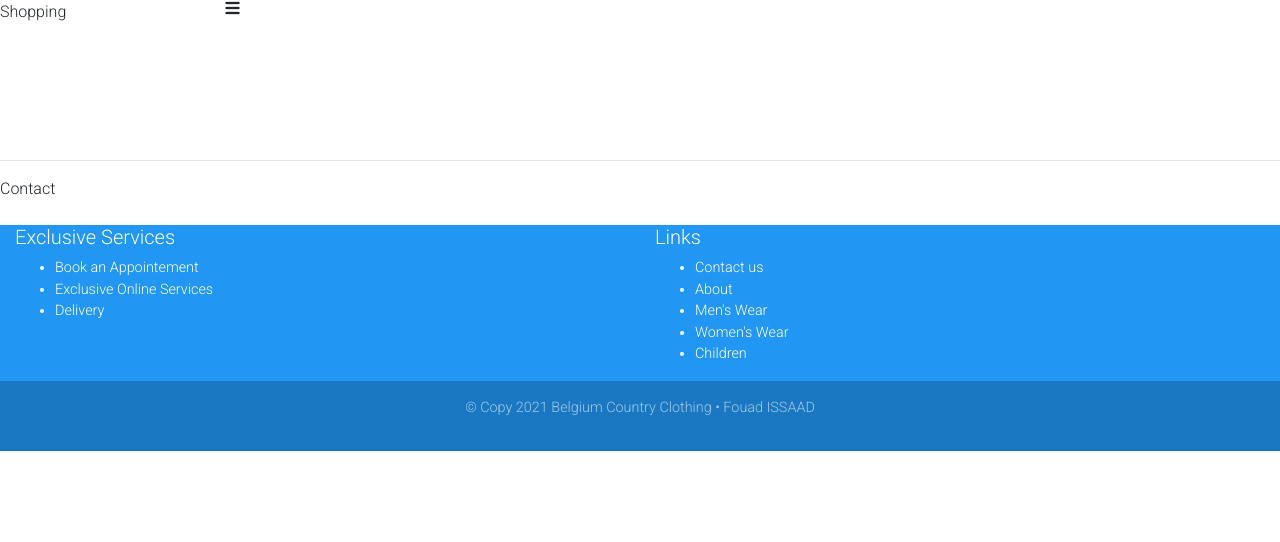
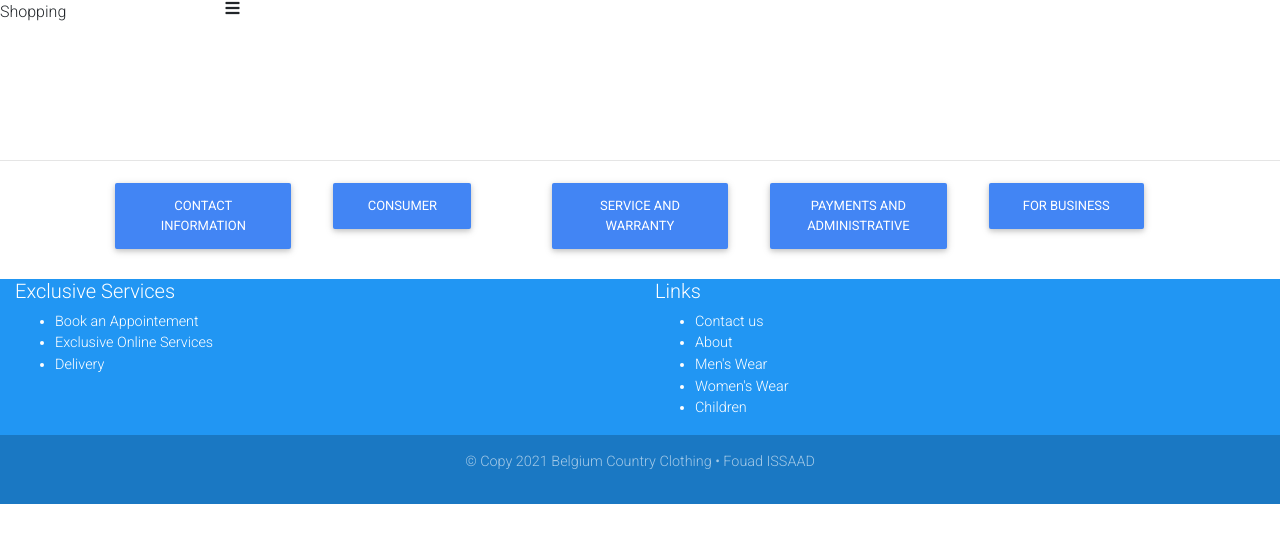
Before and after one commit to fouadissaad1/shoppingwebapps, a React (Create React App) app: page /Contact in a window 1280 px wide. Shown: the top 542 px of the page. Built offline with nearby package versions, Linux system fonts and the light colour scheme.

Commit message:
page and compentens contact

```diff
--- /dev/null
+++ b/src/components/contactInformation/ContactInformation.js
@@ -0,0 +1,28 @@
+import React from "react";
+
+export function ContactInformation() {
+    return <p>You can contact clothing in various ways. Below is an overview of the different contact
+        options.</p>
+}
+
+export function Consumer() {
+    return <p>Question?<br></br>
+        klantenservice@clothingshop.be <br></br>
+        +32 (0) 493 99 99 44 <br></br>
+    </p>
+}
+
+export function ServiceWarranty() {
+    return <p> service@clothingshop.be</p>
+}
+
+export function Payments() {
+    return <p>Question? <br/>
+        administratie@cothingshop.be</p>
+}
+
+export function Business() {
+    return <p>Question?<br/>
+        verkoop@cothingshop.be<br/>
+        +32 (0) 493 99 99 45</p>
+}
--- a/src/pages/Contact.js
+++ b/src/pages/Contact.js
@@ -1,8 +1,55 @@
-import React from "react";
+import { MDBBtn, MDBCol, MDBCollapse, MDBRow } from "mdb-react-ui-kit";
+import React, { useState } from "react";
+import { Business, Consumer, ContactInformation, Payments, ServiceWarranty } from "../components/contactInformation/ContactInformation";
 export function Contact(){
+    const [showShow, setShowShow] = useState(false);
+    const toggleShow = () => setShowShow(!showShow);
     return(
         <>
-            <p>Contact</p>
+            <React.Fragment>
+                {/* eslint-disable-next-line react/jsx-no-undef */}
+                <MDBRow/>
+                <MDBRow color={"red"}>
+                    {/* eslint-disable-next-line react/jsx-no-undef */}
+                    <MDBCol lg={1}/>
+                    <MDBCol lg={2}>
+
+                        {/* eslint-disable-next-line react/jsx-no-undef,no-undef */}
+                        <MDBBtn onClick={toggleShow}>Contact information</MDBBtn>
+                        {/* eslint-disable-next-line react/jsx-no-undef */}
+                        <MDBCollapse show={showShow}>
+                            <ContactInformation></ContactInformation>
+                        </MDBCollapse>
+                    </MDBCol>
+                    <MDBCol lg={2}>
+                        <MDBBtn onClick={toggleShow}>Consumer</MDBBtn>
+                        <MDBCollapse show={showShow}>
+                            <Consumer/>
+                        </MDBCollapse>
+                    </MDBCol>
+                    <MDBCol>
+                        <MDBBtn onClick={toggleShow}>Service and warranty</MDBBtn>
+                        <MDBCollapse show={showShow}>
+                            <ServiceWarranty/>
+                        </MDBCollapse>
+                    </MDBCol>
+                    <MDBCol lg={2}>
+                        <MDBBtn onClick={toggleShow}>Payments and administrative</MDBBtn>
+                        <MDBCollapse show={showShow}>
+                            <Payments/>
+                        </MDBCollapse>
+                    </MDBCol>
+                    <MDBCol lg={2}>
+                        <MDBBtn onClick={toggleShow}>For Business</MDBBtn>
+                        <MDBCollapse show={showShow}>
+                            <Business/>
+                        </MDBCollapse>
+
+                    </MDBCol>
+                    <MDBCol lg={1}></MDBCol>
+                </MDBRow>
+                <MDBRow></MDBRow>
+            </React.Fragment>
         </>
     )
 }
```
